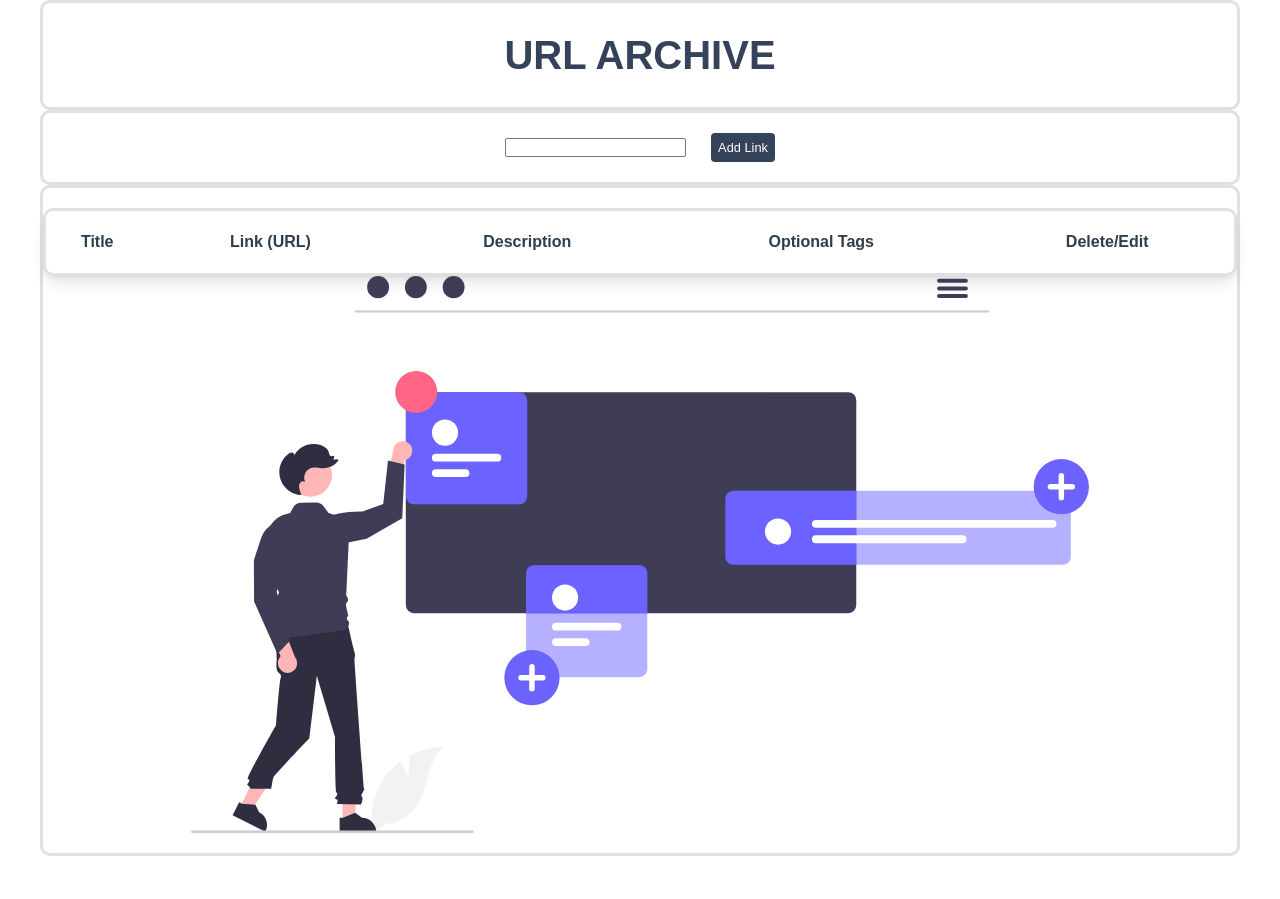
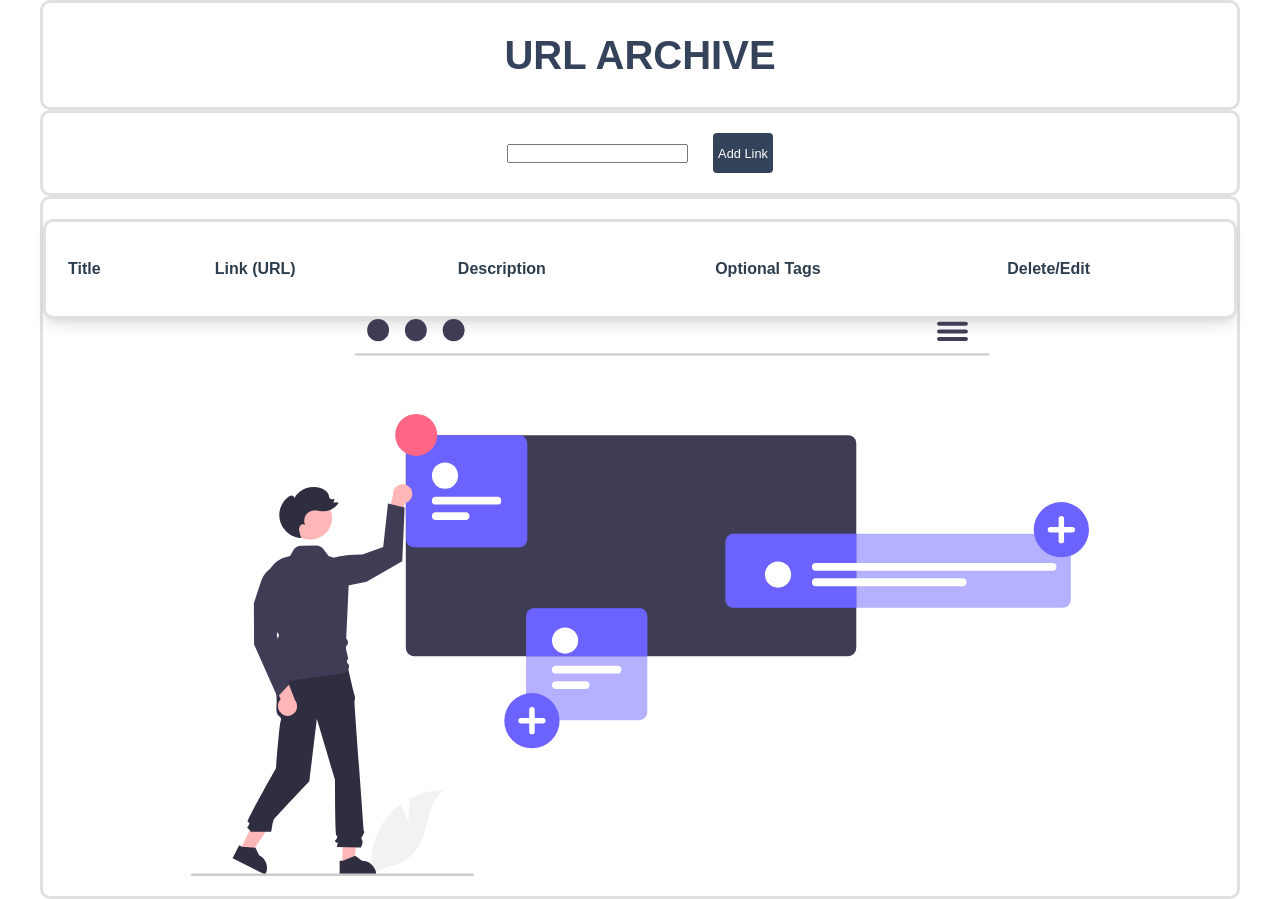
Before and after one commit to NeeloByron/Task-2-ReactTS-Links-Vault, a React (Vite) app: page / in a window 1280 px wide. Before the commit the page ends 856 px from the top, so only its background shows below. Built offline with nearby package versions, Linux system fonts and the light colour scheme; a web font is replaced by a local one.

Commit message:
added a click to the add information icon for user to simply click on it

```diff
--- a/src/Components/LinkVaultApp.tsx
+++ b/src/Components/LinkVaultApp.tsx
@@ -118,13 +118,11 @@ export const LinkVaultApp = () => {
                 <Table items={filteredItems} deleteItem={deleteItem} onEditClick={handleStartEdit} />
                  {filteredItems.length === 0 && items.length > 0 && (<p>No links found matching to what you entered!</p>)}
                 {items.length === 0 && (<div className={'icon-container'}><img src={edgeLogo}
-                                        alt="Microsoft Edge HTML Document" />
+                                        alt="Microsoft Edge HTML Document" onClick={() => { setEditingItem(null); setIsModalOpen(true);}} />
+                                        <div className={'buttonSide'}>
+              </div>
                                         </div>)}
                </section>
-
-             {/* <div className={'countItemsHolder'}>
-               <p className={'countItems'}>{filteredItems.length} Links</p>
-               </div>*/}
 
                 <RecordingMethod addItem={addItem} editItem={editItem} open={isModalOpen} editingItem={editingItem}
                 onClose={() => {
--- a/src/Components/Table/Table.module.css
+++ b/src/Components/Table/Table.module.css
@@ -7,9 +7,14 @@
     border-radius: 10px;
     padding: 20px 0;
 }
+.row  {
+    padding: 16px 20px;
+    text-align: left;
+}
 
 .customtd {
-    padding: 1rem;
+    padding: 16px 20px;
+    max-width: 200px;
 }
 
 .editAndDelete {
--- a/src/index.css
+++ b/src/index.css
@@ -89,8 +89,8 @@ body {
 /*button*/
 .buttonSide button {
     background-color: #34425A;
-    width: 4rem;
-    height: 1.8rem;
+    width: 60px;
+    height: 40px;
     display: flex;
     align-items: center;
     justify-content: center;
```
